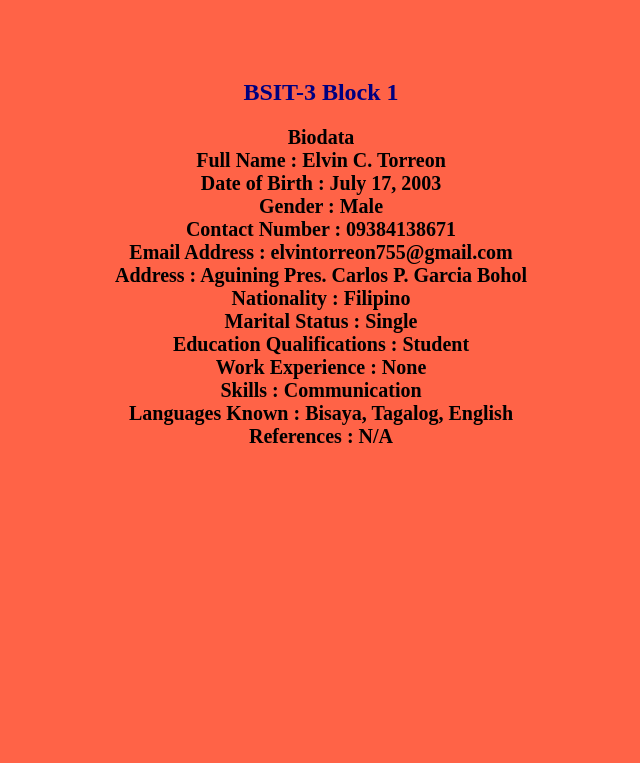
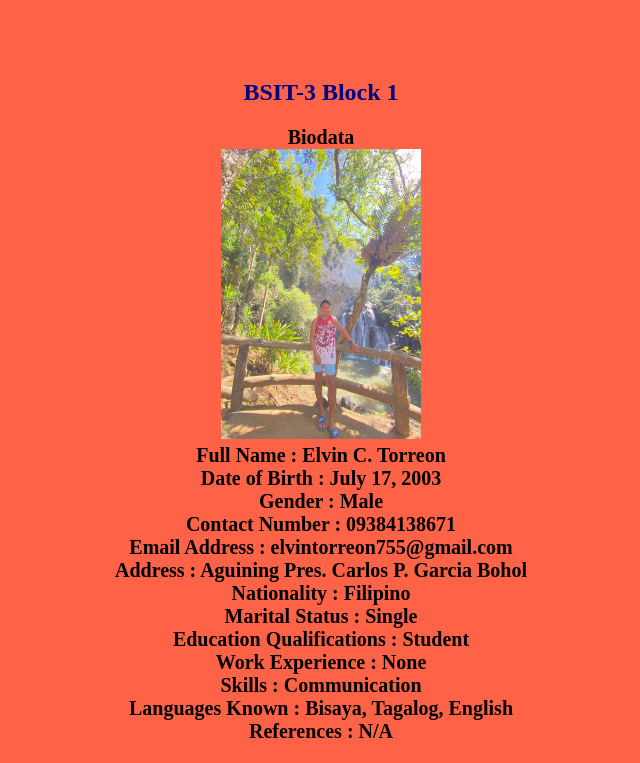
Before and after one commit to ElvinTorreon2003/Prelim_Project, a plain HTML site: page index.html in a window 1280 px wide. Shown: the part 158-921 px from the top of the page, without its empty margins (319-959 px from the left). Before the commit the page ends 800 px from the top, so only its background shows below. Drawn offline with Linux system fonts and the light colour scheme.

Commit message:
Add Profile Picture

```diff
--- a/index.html
+++ b/index.html
@@ -13,7 +13,7 @@
 
     <p>
         Biodata <br>
-
+        <img src= "gwapo.jpeg" alt="#"<br><br>
                        Full Name : Elvin C. Torreon <br>
                    Date of Birth : July 17, 2003 <br>
                           Gender : Male<br>
--- a/style.css
+++ b/style.css
@@ -16,3 +16,7 @@ p{
     text-align: center;
     color:black;
 }
+img{
+    width:200px;
+    height:290px;
+}
```
Also changed, not shown: gwapo.jpeg (added).
